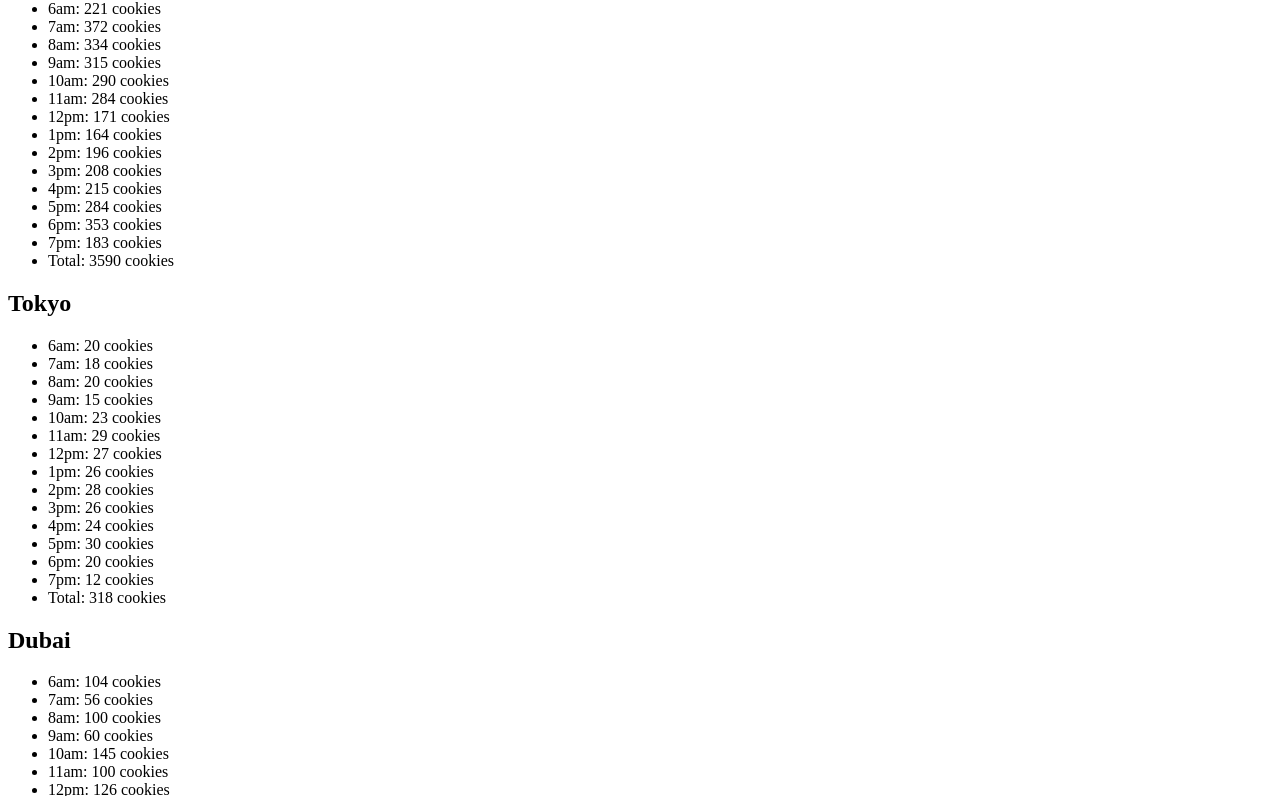
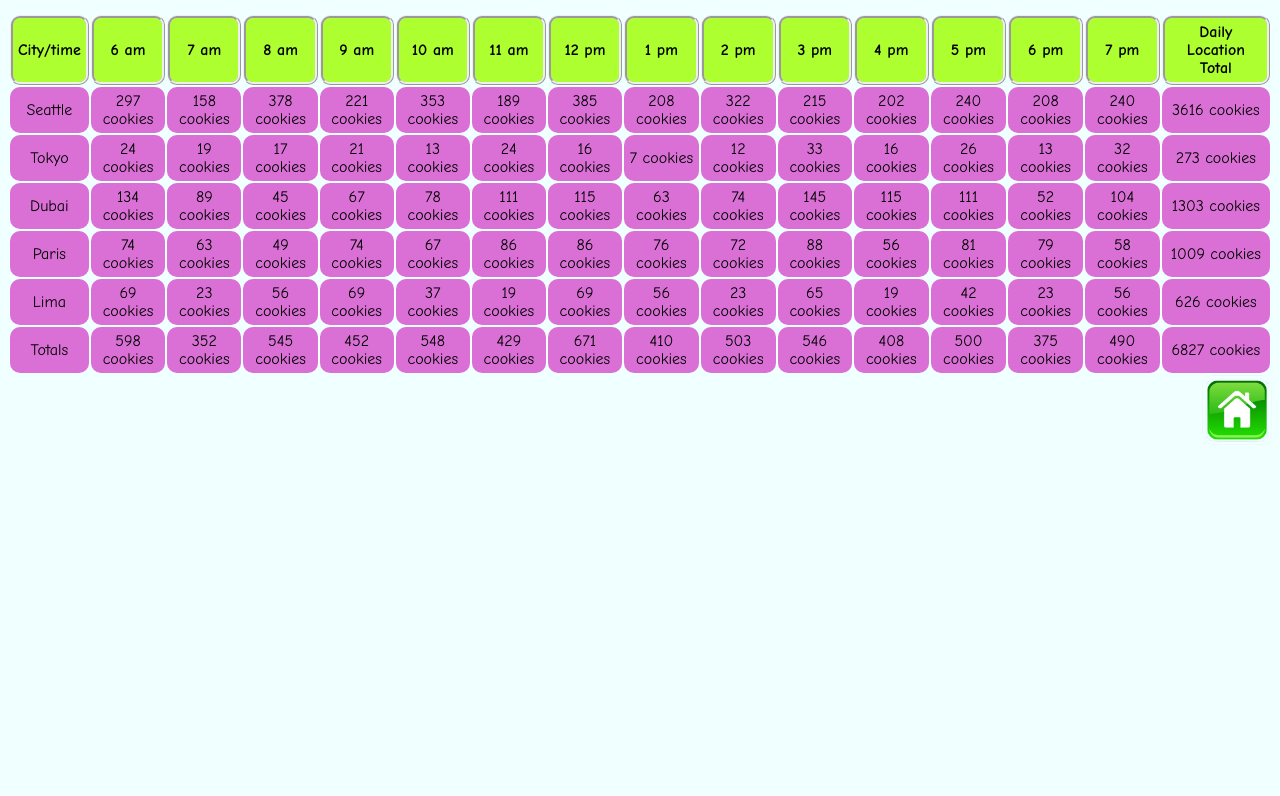
Before and after one commit to abdalrahmansamara/cookie-stand, a plain HTML site: page sales.html in a window 1280 px wide. Shown: the part 67-863 px from the top of the page. After the commit the page ends 800 px from the top, so only its background shows below. Drawn offline with Linux system fonts and the light colour scheme.

Commit message:
construction

```diff
--- a/css/s.css
+++ b/css/s.css
@@ -1,4 +1,44 @@
 .sizing {
     display: block;
     margin: auto;
+
 }
+
+table th {
+    background-color: greenyellow;
+    border-radius: 10px;
+    padding: 5px;
+    font-family: comic sans ms;
+    border-style: ridge;
+    /* border-color:rgba(255, 208, 0, 0.986); */
+}
+table td {
+    font-family: comic sans ms;
+    padding: 5px;
+    background-color: orchid;
+    border-radius: 10px;
+    text-align: center;
+
+}
+td:hover
+{
+    border-style: ridge;
+    border-color:rgba(255, 208, 0, 0.986);
+    font-weight: bold;
+}
+th:hover
+{
+    border-style: ridge;
+    border-color:rgba(255, 208, 0, 0.986);
+    font-weight: bold;
+}
+h1 {
+    font-family: comic sans ms;
+}
+.word {
+    text-align: center;
+}
+.cookieImage {
+    display: block;
+    margin: auto;
+}
--- a/js/app.js
+++ b/js/app.js
@@ -1,199 +1,91 @@
 'use strict';
-const Seattle = {
-  name: 'Seattle',
-  minCus: 23,
-  maxCus: 65,
-  avgCookieSale: 6.3,
-  cookies: [],
-  customersPerHour: [],
-  sum: 0,
-  times: ['6am: ', '7am: ', '8am: ', '9am: ', '10am: ', '11am: ', '12pm: ', '1pm: ', '2pm: ', '3pm: ', '4pm: ', '5pm: ', '6pm: ', '7pm: '],
-  random: function () {
-    return generateRandomNumber(this.minCus, this.maxCus);
-  },
-  render: function () {
-    for (let i = 0; i < 14; i++) {
-      let b = this.random(this.minCus, this.maxCus);
-      this.customersPerHour.push(b);
-      this.cookies.push(Math.ceil(this.avgCookieSale * b));
-      this.sum += this.cookies[i];
-    }
-    const country1 = document.getElementById('sal'); //
-    const h2Element = document.createElement('h2');//
-    h2Element.textContent = this.name;//
-    country1.appendChild(h2Element);//
-    const ulElement = document.createElement('ul');
-    ulElement.setAttribute('class', 'grood');
-    country1.appendChild(ulElement);
-    for (let j = 0; j < this.cookies.length; j++) {
-      const liElement = document.createElement('li');
-      ulElement.appendChild(liElement);
-      liElement.textContent = `${this.times[j]}${this.cookies[j]} cookies`;
-    }
-    const total = document.createElement('li');
-    total.textContent = `Total: ${this.sum} cookies`;
-    ulElement.appendChild(total);
-
-  },
-
+let sumOfSums = [0,0,0,0,0,0,0,0,0,0,0,0,0,0,0];
+const country1 = document.getElementById('sal');
+const h1Element = document.createElement('h1');
+country1.appendChild(h1Element);
+h1Element.textContent = 'These are our sales for today !';
+const tableElement = document.createElement('table');
+tableElement.id='y';
+country1.appendChild(tableElement);
+let times = ['City/time','6 am', '7 am', '8 am', '9 am', '10 am', '11 am', '12 pm', '1 pm', '2 pm', '3 pm', '4 pm', '5 pm', '6 pm', '7 pm'];
+const firstRow = function(){
+  const tr1Element = document.createElement('tr');
+  for(let i = 0; i<times.length; i++)
+  {
+    const thElement = document.createElement('th');
+    thElement.textContent = times[i];
+    tr1Element.appendChild(thElement);
+  }
+  const thElement = document.createElement('th');
+  thElement.textContent = 'Daily Location Total';
+  tr1Element.appendChild(thElement);
+  tableElement.appendChild(tr1Element);
 };
-const Tokyo = {
-  name: 'Tokyo',
-  minCus: 3,
-  maxCus: 24,
-  avgCookieSale: 1.2,
-  cookies: [],
-  customersPerHour: [],
-  sum: 0,
-  times: ['6am: ', '7am: ', '8am: ', '9am: ', '10am: ', '11am: ', '12pm: ', '1pm: ', '2pm: ', '3pm: ', '4pm: ', '5pm: ', '6pm: ', '7pm: '],
-  random: function () {
-    return generateRandomNumber(this.minCus, this.maxCus);
-  },
-  render: function () {
-    for (let i = 0; i < 14; i++) {
-      let b = this.random(this.minCus, this.maxCus);
-      this.customersPerHour.push(b);
-      this.cookies.push(Math.ceil(this.avgCookieSale * b));
-      this.sum += this.cookies[i];
-    }
-    const country1 = document.getElementById('sal');
-    const h2Element = document.createElement('h2');
-    h2Element.textContent = this.name;
-    country1.appendChild(h2Element);
-    const ulElement = document.createElement('ul');
-    country1.appendChild(ulElement);
-    for (let j = 0; j < this.cookies.length; j++) {
-      const liElement = document.createElement('li');
-      ulElement.appendChild(liElement);
-      liElement.textContent = `${this.times[j]}${this.cookies[j]} cookies`;
-    }
-    const total = document.createElement('li');
-    total.textContent = `Total: ${this.sum} cookies`;
-    ulElement.appendChild(total);
-
-  },
-
+firstRow();
+function Town(name, minCus, maxCus, avgCookieSale) {
+  this.name = name;
+  this.minCus = minCus;
+  this.maxCus = maxCus;
+  this.avgCookieSale = avgCookieSale;
+  this.cookies = [];
+  this.customersPerHour = [];
+  this.sum = 0;
+}
+Town.prototype.random = function() {
+  return generateRandomNumber(this.minCus, this.maxCus);
 };
-const Dubai = {
-  name: 'Dubai',
-  minCus: 11,
-  maxCus: 38,
-  avgCookieSale: 3.7,
-  customersPerHour: [],
-  cookies: [],
-  sum: 0,
-  times: ['6am: ', '7am: ', '8am: ', '9am: ', '10am: ', '11am: ', '12pm: ', '1pm: ', '2pm: ', '3pm: ', '4pm: ', '5pm: ', '6pm: ', '7pm: '],
-  random: function () {
-    return generateRandomNumber(this.minCus, this.maxCus);
-  },
-  render: function () {
-    for (let i = 0; i < 14; i++) {
-      let b = this.random(this.minCus, this.maxCus);
-      this.customersPerHour.push(b);
-      this.cookies.push(Math.ceil(this.avgCookieSale * b));
-      this.sum += this.cookies[i];
-    }
-    const country1 = document.getElementById('sal');
-    const h2Element = document.createElement('h2');
-    h2Element.textContent = this.name;
-    country1.appendChild(h2Element);
-    const ulElement = document.createElement('ul');
-    country1.appendChild(ulElement);
-    for (let j = 0; j < this.cookies.length; j++) {
-      const liElement = document.createElement('li');
-      ulElement.appendChild(liElement);
-      liElement.textContent = `${this.times[j]}${this.cookies[j]} cookies`;
-    }
-    const total = document.createElement('li');
-    total.textContent = `Total: ${this.sum} cookies`;
-    ulElement.appendChild(total);
-
-  },
-
-};
-const Paris = {
-  name: 'Paris',
-  minCus: 20,
-  maxCus: 38,
-  avgCookieSale: 2.3,
-  cookies: [],
-  customersPerHour: [],
-  sum: 0,
-  times: ['6am: ', '7am: ', '8am: ', '9am: ', '10am: ', '11am: ', '12pm: ', '1pm: ', '2pm: ', '3pm: ', '4pm: ', '5pm: ', '6pm: ', '7pm: '],
-  random: function () {
-    return generateRandomNumber(this.minCus, this.maxCus);
-  },
-  render: function () {
-    for (let i = 0; i < 14; i++) {
-      let b = this.random(this.minCus, this.maxCus);
-      this.customersPerHour.push(b);
-      this.cookies.push(Math.ceil(this.avgCookieSale * b));
-      this.sum += this.cookies[i];
-    }
-    const country1 = document.getElementById('sal');
-    const h2Element = document.createElement('h2');
-    h2Element.textContent = this.name;
-    country1.appendChild(h2Element);
-    const ulElement = document.createElement('ul');
-    country1.appendChild(ulElement);
-    for (let j = 0; j < this.cookies.length; j++) {
-      const liElement = document.createElement('li');
-      ulElement.appendChild(liElement);
-      liElement.textContent = `${this.times[j]}${this.cookies[j]} cookies`;
-    }
-    const total = document.createElement('li');
-    total.textContent = `Total: ${this.sum} cookies`;
-    ulElement.appendChild(total);
-
-  },
-
-};
-const Lima = {
-  name: 'Lima',
-  minCus: 2,
-  maxCus: 16,
-  avgCookieSale: 4.6,
-  cookies: [],
-  customersPerHour: [],
-  sum: 0,
-  times: ['6am: ', '7am: ', '8am: ', '9am: ', '10am: ', '11am: ', '12pm: ', '1pm: ', '2pm: ', '3pm: ', '4pm: ', '5pm: ', '6pm: ', '7pm: '],
-  random: function () {
-    return generateRandomNumber(this.minCus, this.maxCus);
-  },
-  render: function () {
-    for (let i = 0; i < 14; i++) {
-      let b = this.random(this.minCus, this.maxCus);
-      this.customersPerHour.push(b);
-      this.cookies.push(Math.ceil(this.avgCookieSale * b));
-      this.sum += this.cookies[i];
-    }
-    const country1 = document.getElementById('sal');
-    const h2Element = document.createElement('h2');
-    h2Element.textContent = this.name;
-    country1.appendChild(h2Element);
-    const ulElement = document.createElement('ul');
-    country1.appendChild(ulElement);
-    for (let j = 0; j < this.cookies.length; j++) {
-      const liElement = document.createElement('li');
-      ulElement.appendChild(liElement);
-      liElement.textContent = `${this.times[j]}${this.cookies[j]} cookies`;
-    }
-    const total = document.createElement('li');
-    total.textContent = `Total: ${this.sum} cookies`;
-    ulElement.appendChild(total);
-
-  },
+Town.prototype.render = function() {
+  for (let i = 0; i < 14; i++) {
+    let b = this.random(this.minCus, this.maxCus); //random number
+    this.customersPerHour.push(b); //pushing the random number
+    let d = Math.ceil(this.avgCookieSale * b); //number of cookies
+    this.cookies.push(d); //pushing the cookies to the array
+    sumOfSums[i] += d;
+    sumOfSums[14] += d;
+    this.sum += this.cookies[i];
+  }
+  const trElement = document.createElement('tr');
+  const td1Element = document.createElement('td');
+  td1Element.textContent = this.name;
+  trElement.appendChild(td1Element);
+  for (let j = 0; j < this.cookies.length; j++) {
+    const tdElement = document.createElement('td');
+    trElement.appendChild(tdElement);
+    tdElement.textContent = `${this.cookies[j]} cookies`;
+  }
+  const total = document.createElement('td');
+  total.textContent = `${this.sum} cookies`;
+  trElement.appendChild(total);
+  tableElement.appendChild(trElement);
 
 };
 
+const Seattle = new Town('Seattle',23,65,6.3);
+const Tokyo = new Town('Tokyo',3,24,1.3);
+const Dubai = new Town('Dubai',11,38,3.7);
+const Paris = new Town('Paris',20,38,2.3);
+const Lima = new Town('Lima',2,16,4.6);
 Seattle.render();
 Tokyo.render();
 Dubai.render();
 Paris.render();
 Lima.render();
-console.log(Seattle.customersPerHour);
 
 
+const lastRow = function(){
+  const tr1Element = document.createElement('tr');
+  const td1Element = document.createElement('td');
+  td1Element.textContent = 'Totals';
+  tr1Element.appendChild(td1Element);
+  for(let i = 0; i<sumOfSums.length; i++)
+  {
+    const tdElement = document.createElement('td');
+    tdElement.textContent = `${sumOfSums[i]} cookies`;
+    tr1Element.appendChild(tdElement);
+  }
+  tableElement.appendChild(tr1Element);
+};
+lastRow();
 
 function generateRandomNumber(min, max) {
   return Math.ceil(Math.random() * (max - min + 1) + min);
--- a/sales.html
+++ b/sales.html
@@ -7,9 +7,12 @@
     <title>Document</title>
     <link rel="stylesheet" href="css/s.css">
 </head>
-<body>
+<body style="background-color:azure;">
     <div id="sal">
     </div>
     <script src="js/app.js"></script>
+    <a href="index.html">
+        <img alt="Home" src="home.png" style="float: right; width: 70px;">
+        </a>
 </body>
 </html>
```
Also changed, not shown: index.html (+6 -3 lines), cookie.png (added), home.png (added).
